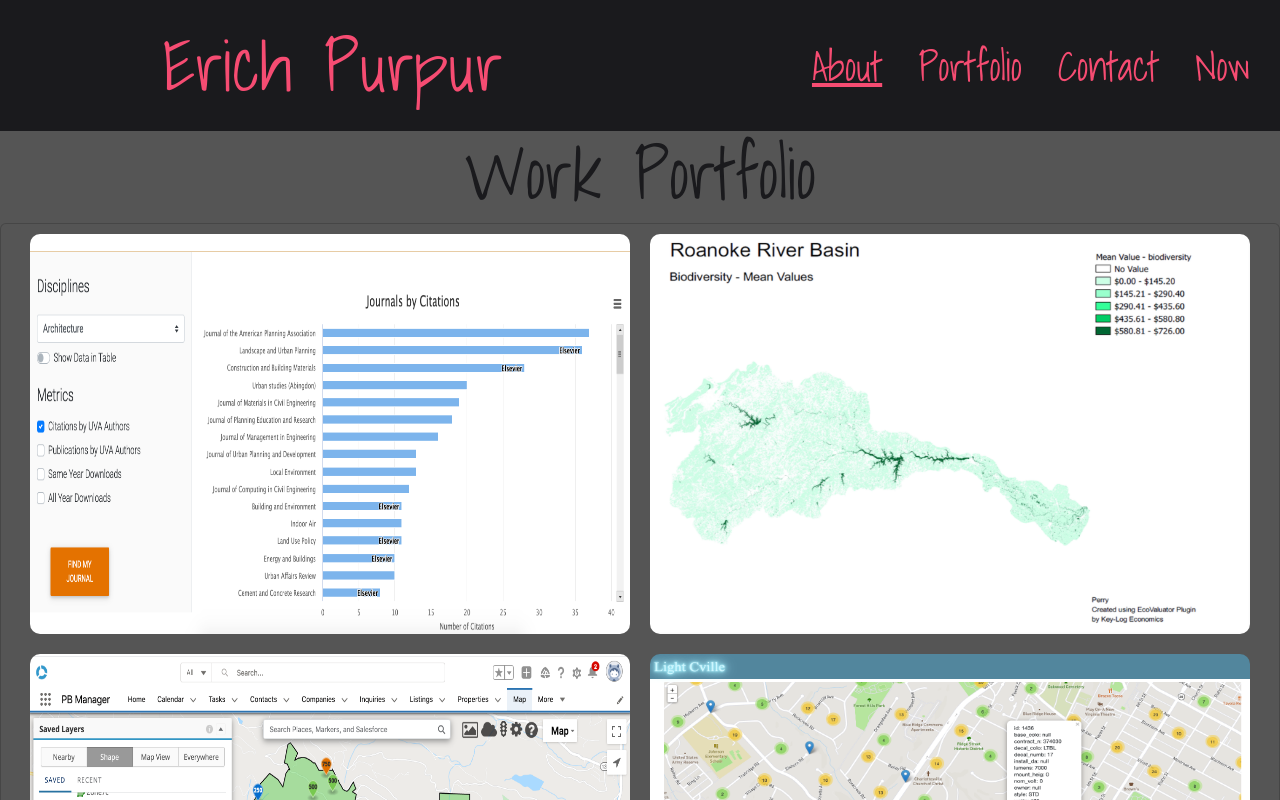
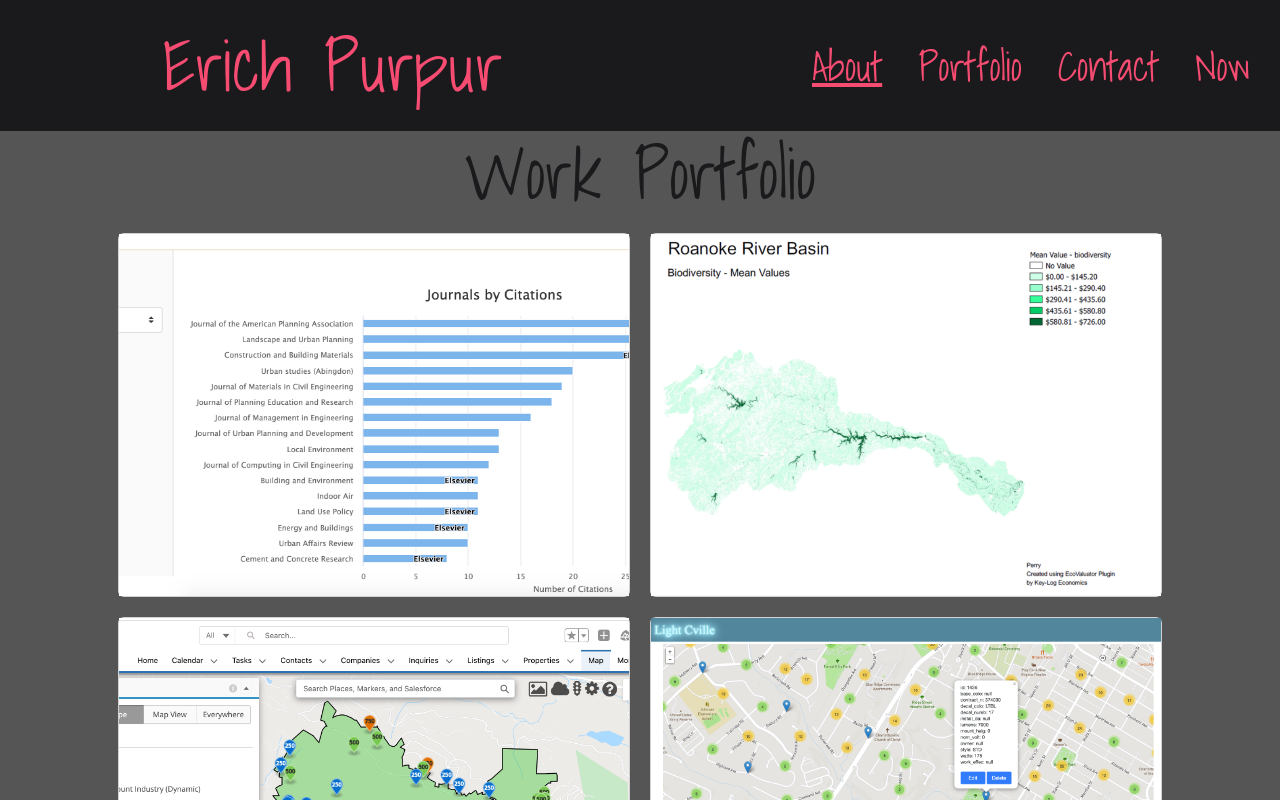
Before and after one commit to epurpur/ReactPortfolio, a React (Create React App) app: page /Portfolio in a window 1280 px wide. Shown: the top 800 px of the page. Built offline with nearby package versions, Linux system fonts and the light colour scheme.

Commit message:
adding hover text to portfolio cards

```diff
--- a/src/App.css
+++ b/src/App.css
@@ -128,7 +128,7 @@ nav .navbar-nav li a {
   background-color: var(--mainsection-gray);
 }
 
-#portfolioCard {
+/* #portfolioCard {
   height: 400px;
   width: 600px;
   margin: 10px;
@@ -138,6 +138,48 @@ nav .navbar-nav li a {
 #portfolioCard:hover {
   opacity: .5;
   transition: .5s;
+} */
+
+.card {
+  position: relative;
+  width: 40%;
+  margin: 10px;
+}
+
+.image {
+  display: block;
+  width: auto;
+  height: 100%;
+  object-fit: cover;
+}
+
+.overlay {
+  position: absolute;
+  top: 0;
+  bottom: 0;
+  left: 0;
+  right: 0;
+  height: 100%;
+  width: 100%;
+  opacity: 0;
+  transition: .5s ease;
+  background-color: #008CBA;
+}
+
+.card:hover .overlay {
+  opacity: 1;
+}
+
+.text {
+  color: white;
+  font-size: 20px;
+  position: absolute;
+  top: 50%;
+  left: 50%;
+  -webkit-transform: translate(-50%, -50%);
+  -ms-transform: translate(-50%, -50%);
+  transform: translate(-50%, -50%);
+  text-align: center;
 }
 
 /*********************/
--- a/src/App.js
+++ b/src/App.js
@@ -8,6 +8,7 @@ import About from './components/About'
 import Portfolio from './components/Portfolio'
 import Contact from './components/Contact'
 import Now from './components/Now'
+import SingleProject from './components/SingleProject';
 
 function App() {
 
@@ -16,12 +17,20 @@ function App() {
       <div className="App">
         <Header />
 
-        {/* Include all routes to individual pages */}
+        {/* Include all routes to individual component pages */}
         <Route path='/' exact component={About} />
         <Route path='/About' component={About} />
         <Route path='/Portfolio' component={Portfolio} />
         <Route path='/Contact' component={Contact} />
         <Route path='/Now' component={Now} />
+
+        {/* Include all routes to individual project pages in Portfolio component */}
+        <Route path='/onefigrapp' component={SingleProject} />
+        <Route path='/ecovaluator' component={SingleProject} />
+        <Route path='/geopointe' component={SingleProject} />
+        <Route path='/lightCville' component={SingleProject} />
+        <Route path='/isitdry' component={SingleProject} />
+        <Route path='/npsfinder' component={SingleProject} />
 
         <Footer />
       </div>
--- a/src/components/Portfolio.js
+++ b/src/components/Portfolio.js
@@ -76,19 +76,32 @@ const Portfolio = () => {
         // filters out only those projects which have a property of active: true
         const activeProjects = projects.filter((project) => project.active)
 
-        //returns HTML for those projects
+        /**
+         * returns HTML for each active project
+         * Uses project.imgLink for the URL to endpoint of SingleProject component
+         *     - all routes are defined in App.js component
+         *     -
+         * passes project information as prop to be rendered in SingleProject component
+         */
+        //START HERE. NEED TO PASS PROJECT AS PROP TO SINGLEPROJECT COMPONENT
+        // <a href={`/${project.imgLink}`}><img class="img-card-top" id="portfolioCard" src={`/images/${project.imgLink}.png`} alt={`${project.title} application screenshot`}></img></a>
+
         return activeProjects.map((project) =>
-        (
-          <Router>
-        <a href={<Route path={`/${project.title}`} component={SingleProject} />}><img class="img-card-top" id="portfolioCard" src={`/images/${project.imgLink}.png`} alt={`${project.title} application screenshot`}></img></a>
-          </Router>
+        (<div className="card">
+            <img class="image" id="portfolioCard" src={`/images/${project.imgLink}.png`} alt={`${project.title} application screenshot`}></img>
+            <a href={`/${project.imgLink}`}>
+              <div class="overlay">
+                <div class="text">{project.title}</div>
+              </div>
+            </a>
+        </div>
         ))
       }
 
     return (
         <div>
             <h1 id="workPortfolioTitle"> Work Portfolio </h1>
-            <div class="card" id="portfolioCardsHolder">
+            <div id="portfolioCardsHolder">
               {returnActiveProjects()}
             </div>
         </div>
```
